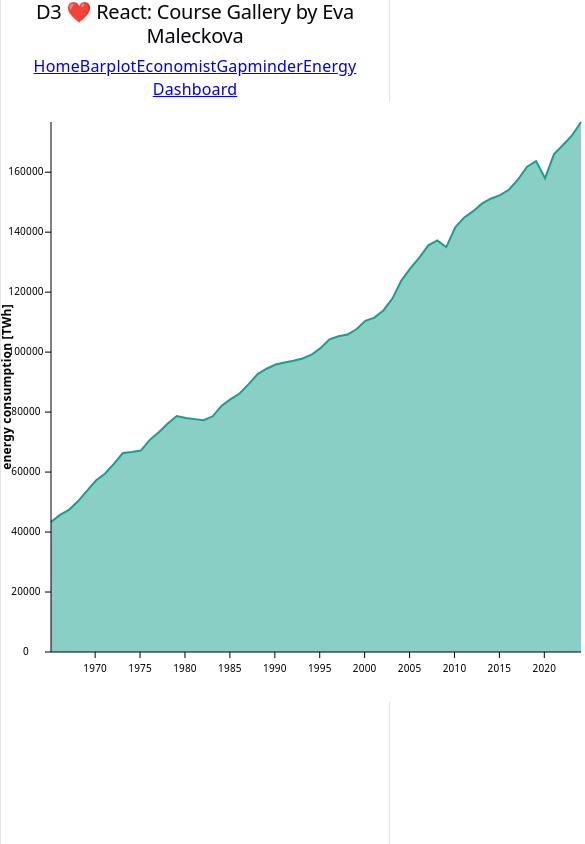
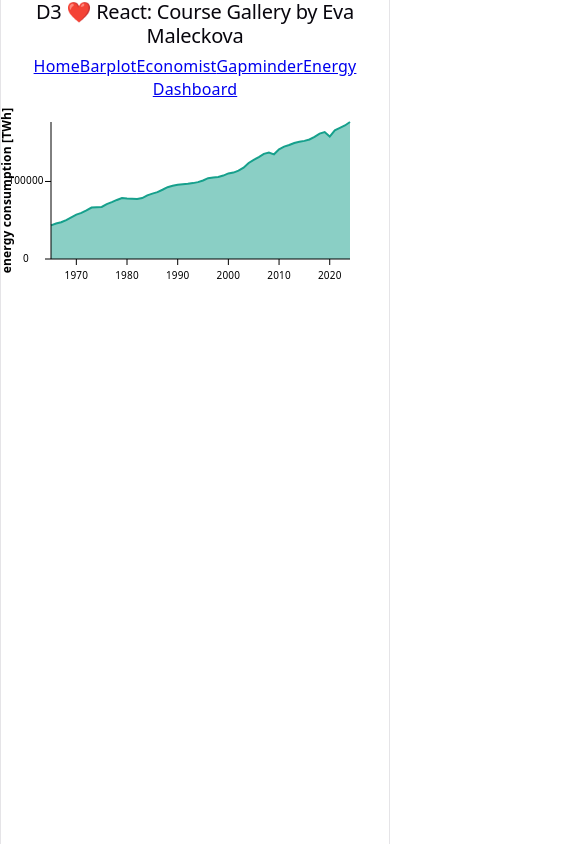
Before and after one commit to emaleckova/d3-react-class-2026, a React (Vite) app: page /d3-react-class-2026/energy in a window 390 px wide. Shown: the whole page, 585 px wide, since content can reach past the window. Built offline with nearby package versions, Linux system fonts and the light colour scheme.

Commit message:
All div sizes not finalized yet but area plot is responsive

```diff
--- a/src/pages/EnergyPage.jsx
+++ b/src/pages/EnergyPage.jsx
@@ -3,8 +3,8 @@ import energyData from "../visualizations/04_EnergyDashboard/energyData";
 
 export default function EnergyPage() {
   return (
-    <svg width={600} height={600}>
+    <div>
       <EnergyDashboard data={energyData} />
-    </svg>
+    </div>
   );
 }
--- a/src/visualizations/04_EnergyDashboard/AreaPlot.jsx
+++ b/src/visualizations/04_EnergyDashboard/AreaPlot.jsx
@@ -1,5 +1,7 @@
 import * as d3 from "d3";
+import { useRef } from "react";
 
+import { useDimensions } from "./useDimensions"
 import { AxisLeft } from "./AxisLeft"
 import { AxisBottomYear } from "./AxisBottomYear";
 
@@ -10,14 +12,17 @@ const MARGIN = {
   left: 50,
 };
 
-const width = 600;
-const height = 600;
-
-export function AreaPlot({ data, width, height }) {
+// Static area plot
+export const AreaPlot = ({ data, width, height }) => {
+  console.log("AreaPlot size:", width, height);
+  // Prevent running the code while container measurement still ongoing
+  if (!width || !height) {
+    return null;
+  }
   // Conversion: numerical year to date
   data = data.map((d) => ({
     ...d,
-    year: new Date(d.year, 1, 1), // Jan 1st of each year
+    year: new Date(d.year, 0, 1), // Jan 1st of each year
   }));
   const boundsWidth = width - MARGIN.left - MARGIN.right;
   const boundsHeight = height - MARGIN.top - MARGIN.bottom;
@@ -54,7 +59,7 @@ export function AreaPlot({ data, width, height }) {
   // SVG plot
   return (
     <svg width={width} height={height}>
-      <rect width="100%" height="100%" fill="white" />
+      <rect width={width} height={height} fill="white" rx={5} />
       <g transform={`translate(${MARGIN.left},${MARGIN.top})`}>
         <path
           d={areaPath}
@@ -80,3 +85,19 @@ export function AreaPlot({ data, width, height }) {
     </svg>
   );
 }
+
+// Responsive version
+export const ResponsiveAreaPlot = (props) => {
+  const chartRef = useRef(null);
+  const chartSize = useDimensions(chartRef);
+
+  return (
+    <div ref={chartRef} style={{width: "95%", aspectRatio: "16 / 9"}}>
+      <AreaPlot
+        height={chartSize.height}
+        width={chartSize.width}
+        {...props}
+      />
+    </div>
+  );
+};
--- a/src/visualizations/04_EnergyDashboard/EnergyDashboard.jsx
+++ b/src/visualizations/04_EnergyDashboard/EnergyDashboard.jsx
@@ -1,6 +1,6 @@
 import * as d3 from "d3";
 
-import { AreaPlot } from "./AreaPlot";
+import { ResponsiveAreaPlot } from "./AreaPlot";
 import energyData from "./energyData";
 
 const worldPrimaryEnergy = energyData.filter(
@@ -11,8 +11,8 @@ console.log(worldPrimaryEnergy);
 
 export default function EnergyDashboard() {
   return (
-    <svg width={600} height={600}>
-      <AreaPlot data={worldPrimaryEnergy} width={600} height={600} />
-    </svg>
+    <div>
+      <ResponsiveAreaPlot data={worldPrimaryEnergy} />
+    </div>
   );
 }
```
